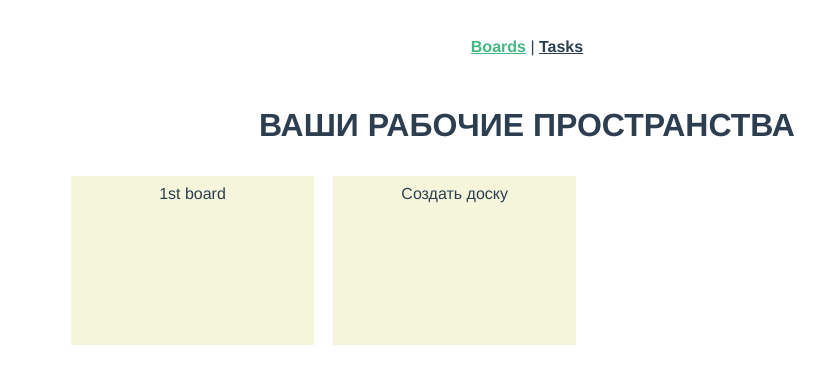
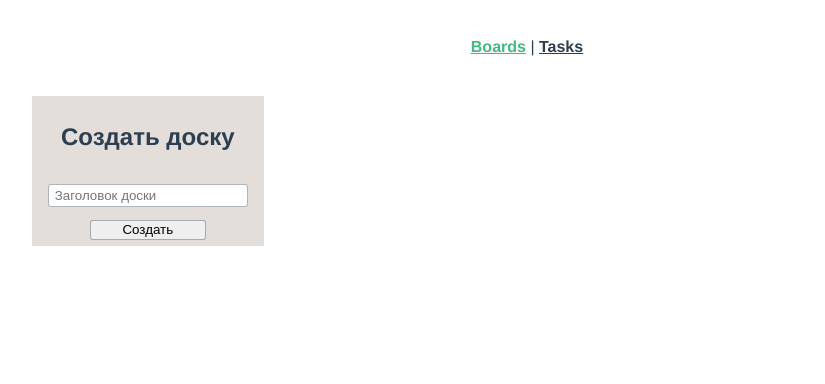
Before and after one commit to App-Ju/SputnikEducationalProject, a Vue app: page / in a window 1280 px wide. Shown: the top 384 px of the page, without its empty margins (113-938 px from the left). Built offline with nearby package versions, Linux system fonts and the light colour scheme.

Commit message:
1. added action to state adding boards 2. added components for displaying and creating boards

```diff
--- /dev/null
+++ b/src/components/BoardItem.vue
@@ -0,0 +1,25 @@
+<template>
+  <div class="board">
+    {{ name }}
+  </div>
+</template>
+
+<script lang="ts">
+import { defineComponent } from "vue";
+
+export default defineComponent({
+  name: "BoardItem",
+  props: {
+    name: { type: String, require: true },
+  },
+});
+</script>
+
+<style lang="scss" scoped>
+.board {
+  height: 150px;
+  width: 23%;
+  background: #e3ded9;
+  margin: 1%;
+}
+</style>
--- /dev/null
+++ b/src/components/BoardItemCreation.vue
@@ -0,0 +1,76 @@
+<template>
+  <div class="form">
+    <h2 class="form__title">Создать доску</h2>
+    <input
+      class="form__input"
+      v-model="boardName"
+      placeholder="Заголовок доски"
+    />
+    <button class="form__button" @click="addBoard">Создать</button>
+  </div>
+</template>
+
+<script lang="ts">
+import { defineComponent } from "vue";
+import { mapActions } from "pinia";
+import { useBoardsStore } from "@/store/boards";
+
+export default defineComponent({
+  name: "BoardItemCreation",
+  components: {},
+  props: {},
+  data() {
+    return {
+      boardName: "",
+    };
+  },
+  computed: {},
+  methods: {
+    ...mapActions(useBoardsStore, ["addBoardName"]),
+    addBoard() {
+      this.addBoardName(this.boardName);
+      this.boardName = "";
+    },
+  },
+});
+</script>
+
+<style lang="scss" scoped>
+.form {
+  display: flex;
+  flex-direction: column;
+  justify-content: space-around;
+  align-items: center;
+  height: 150px;
+  width: 23%;
+  background: #e3ded9;
+  margin: 1%;
+
+  &__input {
+    width: 80%;
+    padding: 3px 6px;
+    border: 1px solid rgba(44, 62, 80, 0.38);
+    border-radius: 3px;
+
+    &:hover {
+      border: 1px solid #e31515;
+    }
+
+    &:focus {
+      outline: none;
+      border: 1px solid #154fe3;
+    }
+  }
+
+  &__button {
+    width: 50%;
+    height: 20px;
+    border: 1px solid rgba(44, 62, 80, 0.38);
+    border-radius: 3px;
+
+    &:hover {
+      background: #e8e5e1;
+    }
+  }
+}
+</style>
--- a/src/store/boards.ts
+++ b/src/store/boards.ts
@@ -2,7 +2,11 @@ import { defineStore } from "pinia";
 
 export const useBoardsStore = defineStore({
   id: "boards",
-  state: () => ({ title: "1st board" }),
+  state: () => ({ boards: [] as string[] }),
   getters: {},
-  actions: {},
+  actions: {
+    addBoardName(name: string) {
+      this.boards.push(name);
+    },
+  },
 });
--- a/src/views/BoardView.vue
+++ b/src/views/BoardView.vue
@@ -1,15 +1,43 @@
 <template>
-  <boards-component></boards-component>
+  <div class="boards">
+    <board-item
+      class="boards__item"
+      v-for="board in boards"
+      :key="board.id"
+      :name="board"
+    ></board-item>
+    <board-item-creation></board-item-creation>
+  </div>
 </template>
 
 <script lang="ts">
 import { defineComponent } from "vue";
-import BoardsComponent from "@/components/BoardsComponent.vue"; // @ is an alias to /src
+import BoardItem from "@/components/BoardItem.vue"; // @ is an alias to /src
+import { mapState } from "pinia";
+import { useBoardsStore } from "@/store/boards";
+import BoardItemCreation from "@/components/BoardItemCreation.vue";
 
 export default defineComponent({
   name: "BoardsView",
   components: {
-    BoardsComponent,
+    BoardItemCreation,
+    BoardItem,
+  },
+  computed: {
+    ...mapState(useBoardsStore, ["boards"]),
   },
 });
 </script>
+
+<style lang="scss" scoped>
+.boards {
+  width: 80%;
+  margin: 0 auto;
+  display: flex;
+  flex-wrap: wrap;
+
+  &__item {
+    padding: 1%;
+  }
+}
+</style>
```
